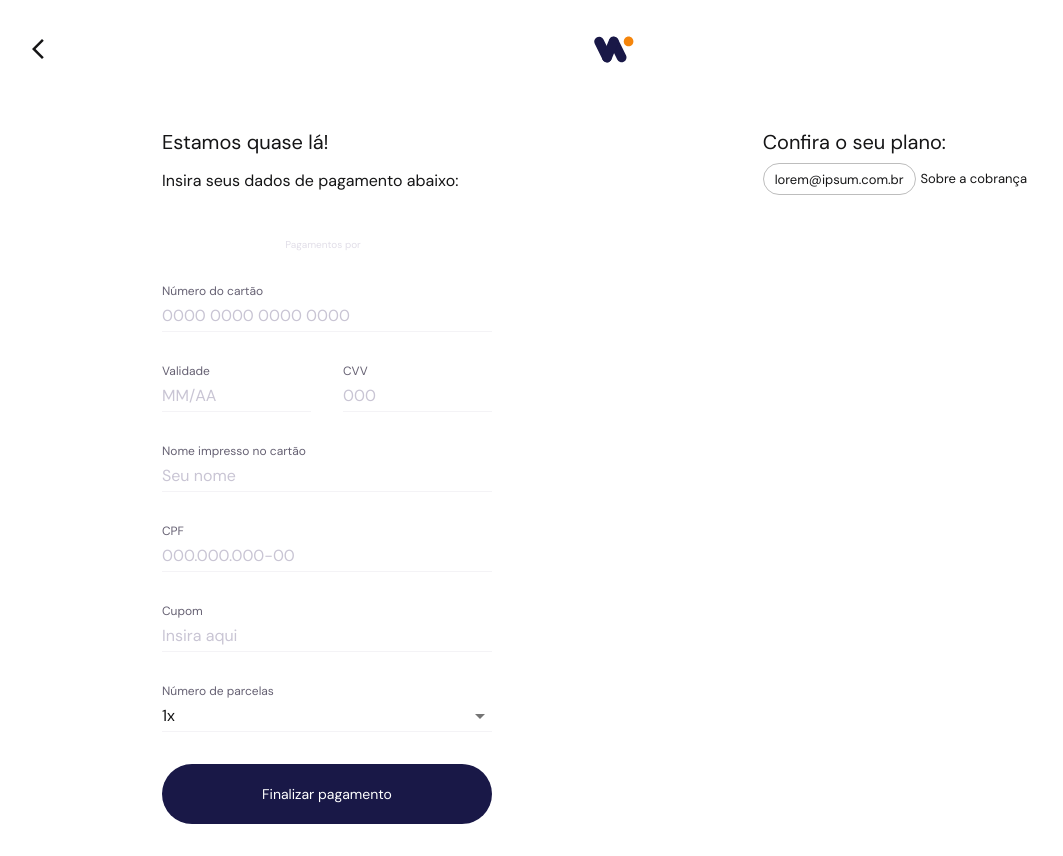
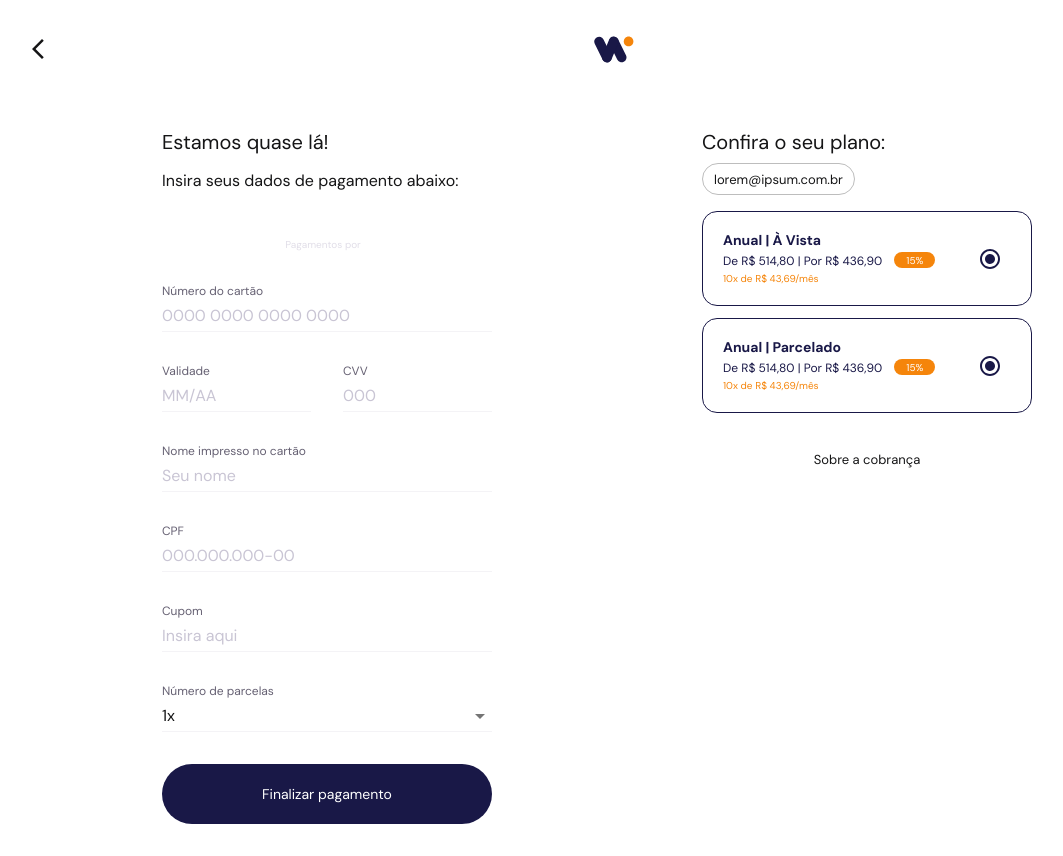
Before and after one commit to claudiofabiao/desafio-tecnico-pebmed, a Next.js app: page /checkout in a window 1280 px wide. Shown: the whole page, without its empty margins (43-1106 px from the left). Built offline with nearby package versions, Linux system fonts and the light colour scheme.

Commit message:
Adiciona a lista de planos na página de checkout

```diff
--- a/src/components/CheckoutForm.tsx
+++ b/src/components/CheckoutForm.tsx
@@ -1,4 +1,5 @@
 import CardBrands from '@components/CardBrands';
+import PlanList from '@components/PlanList';
 import { LoadingButton } from '@mui/lab';
 import {
     Box,
@@ -29,7 +30,7 @@ const CheckoutForm = (props: Props): JSX.Element => {
                     <Form>
                         <Grid container justifyContent="space-between">
                             <Grid item xs="auto">
-                                <Box maxWidth="330px">
+                                <Box width="330px">
                                     <Box marginBottom={4} color="text.primary">
                                         <Typography component="h1" fontSize="1.25rem" marginBottom={2}>Estamos quase lá!</Typography>
                                         <Typography component="h2">Insira seus dados de pagamento abaixo:</Typography>
@@ -112,12 +113,20 @@ const CheckoutForm = (props: Props): JSX.Element => {
                             </Grid>
 
                             <Grid item xs="auto">
-                                <Box maxWidth="330px">
+                                <Box width="330px">
                                     <Typography component="h1" color="text.primary" fontSize="1.25rem" marginBottom={1}>Confira o seu plano:</Typography>
 
-                                    <Chip label="lorem@ipsum.com.br" variant="outlined" />
+                                    <Box marginBottom={2}>
+                                        <Chip label="lorem@ipsum.com.br" variant="outlined" />
+                                    </Box>
 
-                                    <Button variant="text" size="small" sx={{ color: 'text.primary' }}>Sobre a cobrança</Button>
+                                    <Box marginBottom={4}>
+                                        <PlanList items={[]} />
+                                    </Box>
+
+                                    <Box display="flex" justifyContent="center">
+                                        <Button variant="text" size="small" sx={{ color: 'text.primary' }}>Sobre a cobrança</Button>
+                                    </Box>
                                 </Box>
                             </Grid>
                         </Grid>
--- /dev/null
+++ b/src/components/PlanList.tsx
@@ -0,0 +1,32 @@
+import PlanListItem from '@components/PlanListItem';
+import { Stack } from '@mui/material';
+
+type Props = {
+    items: any[];
+};
+
+const PlanList = ({ items }: Props): JSX.Element => {
+    return (
+        <Stack spacing={1.5}>
+            <PlanListItem
+                id={1}
+                title="Anual"
+                description="À Vista"
+                price={600}
+                discount={60}
+                order={1}
+            />
+
+            <PlanListItem
+                id={1}
+                title="Anual"
+                description="Parcelado"
+                price={600}
+                discount={60}
+                order={1}
+            />
+        </Stack>
+    );
+};
+
+export default PlanList;
--- /dev/null
+++ b/src/components/PlanListItem.tsx
@@ -0,0 +1,30 @@
+import { Box, Chip, Radio, Typography } from '@mui/material';
+
+type Props = {
+    id: number;
+    title: string;
+    description: string;
+    price: number;
+    discount: number;
+    order: number;
+};
+
+const PlanListItem = ({ id, title, description, price, discount, order }: Props): JSX.Element => {
+    return (
+        <Box border={1} borderColor="primary.main" borderRadius={3} p={2.5} display="flex" alignItems="center" justifyContent="space-between">
+            <Box display="flex" alignItems="center">
+                <Box marginRight={1.5}>
+                    <Typography fontWeight="bold" color="primary" fontSize="0.875rem" marginBottom={0.5}>{title} | {description}</Typography>
+                    <Typography fontSize="0.75rem" color="primary" marginBottom={0.5}>De R$ 514,80  |  Por R$ 436,90</Typography>
+                    <Typography fontSize="0.625rem" color="secondary">10x de R$ 43,69/mês</Typography>
+                </Box>
+                <Box>
+                    <Chip color="secondary" label="15%" sx={{ fontSize: '0.625rem', color: 'white', height: '16px' }} />
+                </Box>
+            </Box>
+            <Radio value={1} checked={true} />
+        </Box>
+    );
+};
+
+export default PlanListItem;
```
